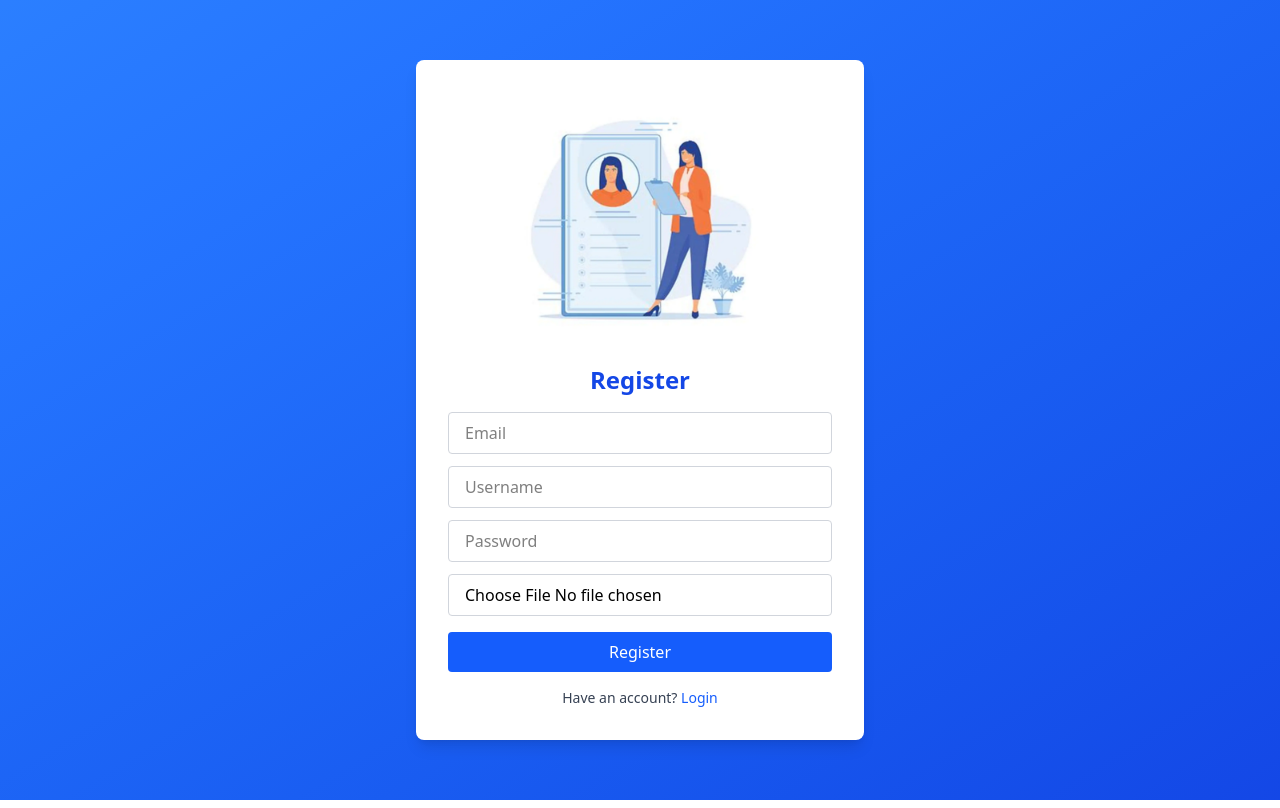
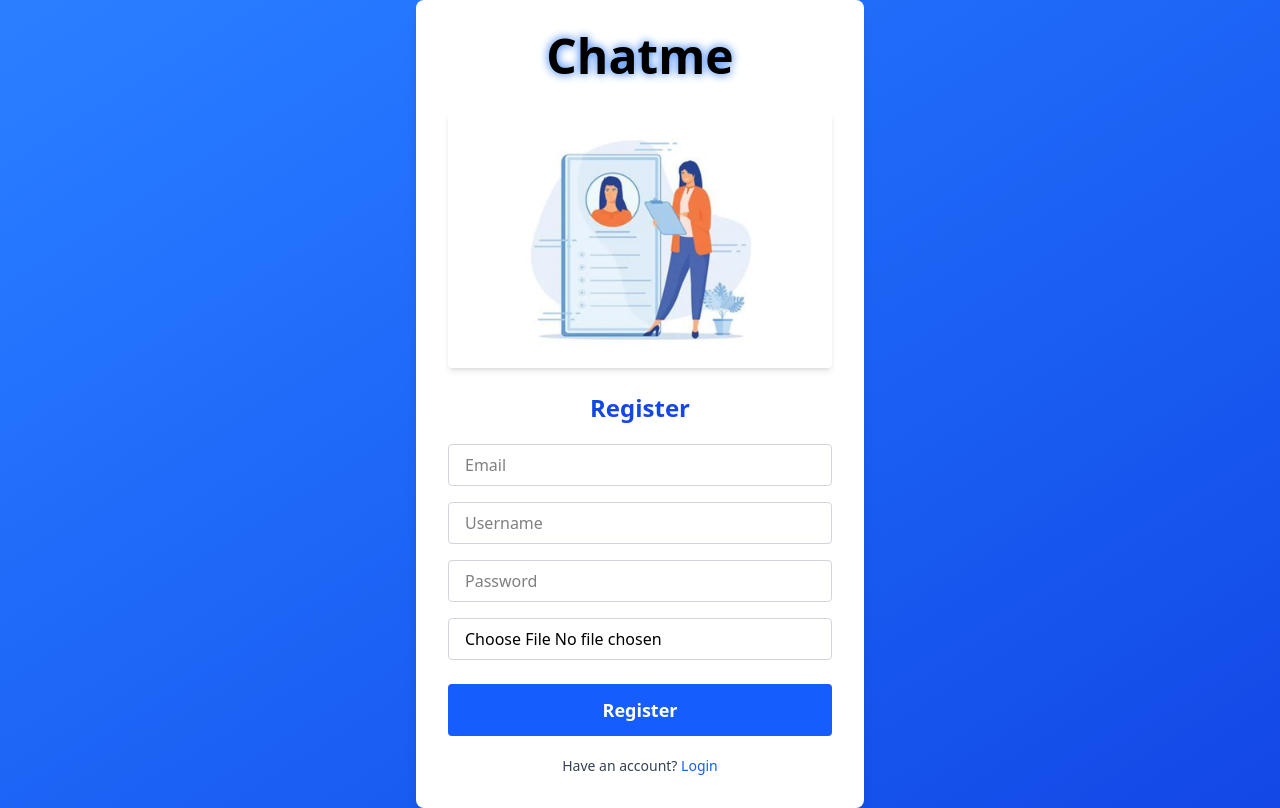
Before and after one commit to nilankajayalath/Techwox_Chat_Application, a React (Vite) app in the folder chat-app-frontend/: page /register in a window 1280 px wide. Built offline with nearby package versions, Linux system fonts and the light colour scheme; no server answers.

Commit message:
add some animations to the register and login pages

```diff
--- a/chat-app-frontend/src/pages/Login.jsx
+++ b/chat-app-frontend/src/pages/Login.jsx
@@ -29,15 +29,43 @@ function Login() {
   return (
     <div className="flex items-center justify-center min-h-screen bg-gradient-to-br from-blue-500 to-blue-700">
       <div className="bg-white p-8 rounded-lg shadow-lg w-full max-w-md text-center">
+
+        {/* Chatme text logo */}
+        <h1
+          className="text-5xl font-extrabold mb-8 cursor-default select-none"
+          style={{
+            animation: "glow 2.5s ease-in-out infinite",
+            textShadow:
+              "0 0 10px #3b82f6, 0 0 25px #3b82f6, 0 0 40px #60a5fa",
+          }}
+        >
+          Chatme
+        </h1>
+
+        {/* Login illustration */}
         <img
           src={LoginImg}
-          alt="Chat"
+          alt="Chatme Illustration"
           className="w-full h-auto rounded mb-4"
+          style={{ animation: 'fadeInUp 1s ease forwards', animationDelay: '0.2s' }}
         />
-        <h2 className="text-2xl font-bold mb-4 text-blue-700">Login</h2>
+
+        <h2
+          className="text-2xl font-bold mb-4 text-blue-700"
+          style={{ animation: 'fadeInRight 0.8s ease forwards', animationDelay: '0.4s' }}
+        >
+          Login
+        </h2>
+
         {error && (
-          <div className="mb-4 text-red-600 font-semibold">{error}</div>
+          <div
+            className="mb-4 text-red-600 font-semibold"
+            style={{ animation: 'fadeInRight 0.8s ease forwards', animationDelay: '0.6s' }}
+          >
+            {error}
+          </div>
         )}
+
         <input
           className="w-full px-4 py-2 mb-3 border border-gray-300 rounded focus:outline-none focus:ring-2 focus:ring-blue-500"
           placeholder="Email"
@@ -45,6 +73,7 @@ function Login() {
           onChange={(e) => setEmail(e.target.value)}
           type="email"
           autoComplete="username"
+          style={{ animation: 'fadeInRight 0.8s ease forwards', animationDelay: '0.8s' }}
         />
         <input
           className="w-full px-4 py-2 mb-4 border border-gray-300 rounded focus:outline-none focus:ring-2 focus:ring-blue-500"
@@ -53,23 +82,54 @@ function Login() {
           value={password}
           onChange={(e) => setPassword(e.target.value)}
           autoComplete="current-password"
+          style={{ animation: 'fadeInRight 0.8s ease forwards', animationDelay: '1s' }}
         />
+
         <button
           className={`w-full py-2 rounded text-white ${
             loading ? 'bg-gray-400' : 'bg-blue-600 hover:bg-blue-700'
           } transition duration-200`}
           onClick={handleLogin}
           disabled={loading}
+          style={{ animation: 'fadeInRight 0.8s ease forwards', animationDelay: '1.2s' }}
         >
           {loading ? 'Logging in...' : 'Login'}
         </button>
-        <p className="mt-4 text-sm text-gray-700">
+
+        <p
+          className="mt-4 text-sm text-gray-700"
+          style={{ animation: 'fadeInRight 0.8s ease forwards', animationDelay: '1.4s' }}
+        >
           Don't have an account?{' '}
           <a href="/register" className="text-blue-600 hover:underline">
             Register
           </a>
         </p>
       </div>
+
+      {/* Animation keyframes */}
+      <style>{`
+        @keyframes fadeInUp {
+          0% {
+            opacity: 0;
+            transform: translateY(20px);
+          }
+          100% {
+            opacity: 1;
+            transform: translateY(0);
+          }
+        }
+        @keyframes fadeInRight {
+          0% {
+            opacity: 0;
+            transform: translateX(30px);
+          }
+          100% {
+            opacity: 1;
+            transform: translateX(0);
+          }
+        }
+      `}</style>
     </div>
   );
 }
--- a/chat-app-frontend/src/pages/Register.jsx
+++ b/chat-app-frontend/src/pages/Register.jsx
@@ -37,52 +37,117 @@ function Register() {
   return (
     <div className="flex items-center justify-center min-h-screen bg-gradient-to-br from-blue-500 to-blue-700">
       <div className="bg-white p-8 rounded-lg shadow-lg w-full max-w-md text-center">
+
+        {/* Chatme logo with glow animation */}
+        <h1
+          className="text-5xl font-extrabold mb-8 cursor-default select-none"
+          style={{
+            animation: "glow 2.5s ease-in-out infinite",
+            textShadow:
+              "0 0 10px #3b82f6, 0 0 25px #3b82f6, 0 0 40px #60a5fa",
+          }}
+        >
+          Chatme
+        </h1>
+
         <img
           src={RegisterImg}
           alt="Register"
-          className="w-full h-auto rounded mb-4"
+          className="w-full h-auto rounded mb-6 shadow-md"
+          style={{ animation: 'fadeInUp 1s ease forwards' }}
         />
-        <h2 className="text-2xl font-bold mb-4 text-blue-700">Register</h2>
+
+        <h2
+          className="text-2xl font-bold mb-5 text-blue-700"
+          style={{ animation: 'fadeInRight 0.8s ease forwards', animationDelay: '0.2s' }}
+        >
+          Register
+        </h2>
 
         {successMessage && (
-          <p className="mb-4 text-green-600 font-medium">{successMessage}</p>
+          <p
+            className="mb-4 text-green-600 font-medium"
+            style={{ animation: 'fadeInRight 0.8s ease forwards', animationDelay: '0.4s' }}
+          >
+            {successMessage}
+          </p>
         )}
 
         <input
-          className="w-full px-4 py-2 mb-3 border border-gray-300 rounded"
+          className="w-full px-4 py-2 mb-4 border border-gray-300 rounded focus:outline-none focus:ring-2 focus:ring-blue-500 transition"
           placeholder="Email"
           type="email"
           onChange={e => setEmail(e.target.value)}
+          style={{ animation: 'fadeInRight 0.8s ease forwards', animationDelay: '0.6s' }}
         />
         <input
-          className="w-full px-4 py-2 mb-3 border border-gray-300 rounded"
+          className="w-full px-4 py-2 mb-4 border border-gray-300 rounded focus:outline-none focus:ring-2 focus:ring-blue-500 transition"
           placeholder="Username"
           onChange={e => setUsername(e.target.value)}
+          style={{ animation: 'fadeInRight 0.8s ease forwards', animationDelay: '0.8s' }}
         />
         <input
-          className="w-full px-4 py-2 mb-3 border border-gray-300 rounded"
+          className="w-full px-4 py-2 mb-4 border border-gray-300 rounded focus:outline-none focus:ring-2 focus:ring-blue-500 transition"
           placeholder="Password"
           type="password"
           onChange={e => setPassword(e.target.value)}
+          style={{ animation: 'fadeInRight 0.8s ease forwards', animationDelay: '1s' }}
         />
         <input
-          className="w-full px-4 py-2 mb-4 border border-gray-300 rounded"
+          className="w-full px-4 py-2 mb-6 border border-gray-300 rounded cursor-pointer focus:outline-none focus:ring-2 focus:ring-blue-500 transition"
           type="file"
           accept="image/*"
           onChange={e => setProfileImage(e.target.files[0])}
+          style={{ animation: 'fadeInRight 0.8s ease forwards', animationDelay: '1.2s' }}
         />
 
         <button
-          className="w-full bg-blue-600 text-white py-2 rounded hover:bg-blue-700 transition"
+          className="w-full bg-blue-600 text-white py-3 rounded hover:bg-blue-700 transition text-lg font-semibold"
           onClick={handleRegister}
+          style={{ animation: 'fadeInRight 0.8s ease forwards', animationDelay: '1.4s' }}
         >
           Register
         </button>
 
-        <p className="mt-4 text-sm text-gray-700">
-          Have an account? <a href="/" className="text-blue-600 hover:underline">Login</a>
+        <p
+          className="mt-5 text-sm text-gray-700"
+          style={{ animation: 'fadeInRight 0.8s ease forwards', animationDelay: '1.6s' }}
+        >
+          Have an account?{' '}
+          <a href="/" className="text-blue-600 hover:underline font-medium">
+            Login
+          </a>
         </p>
       </div>
+
+      {/* Glow and fade animations */}
+      <style>{`
+        @keyframes glow {
+          0% { text-shadow: 0 0 5px #3b82f6; }
+          50% { text-shadow: 0 0 20px #3b82f6, 0 0 30px #60a5fa; }
+          100% { text-shadow: 0 0 5px #3b82f6; }
+        }
+        @keyframes fadeInUp {
+          0% {
+            opacity: 0;
+            transform: translateY(20px);
+          }
+          100% {
+            opacity: 1;
+            transform: translateY(0);
+          }
+        }
+        @keyframes fadeInRight {
+          0% {
+            opacity: 0;
+            transform: translateX(30px);
+          }
+          100% {
+            opacity: 1;
+            transform: translateX(0);
+          }
+        }
+      `}</style>
     </div>
   );
 }
```
